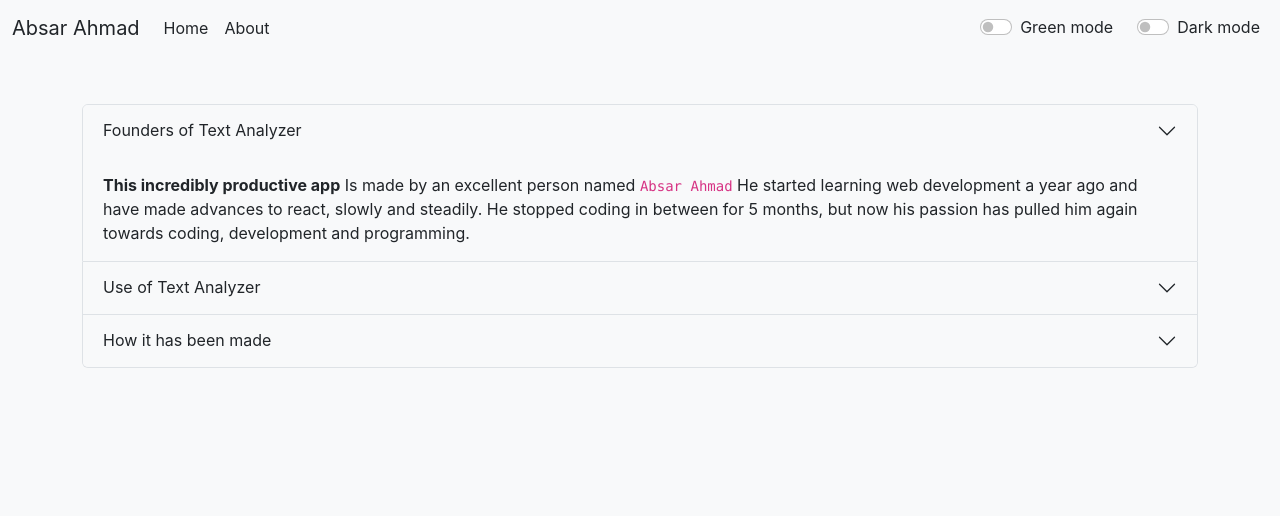
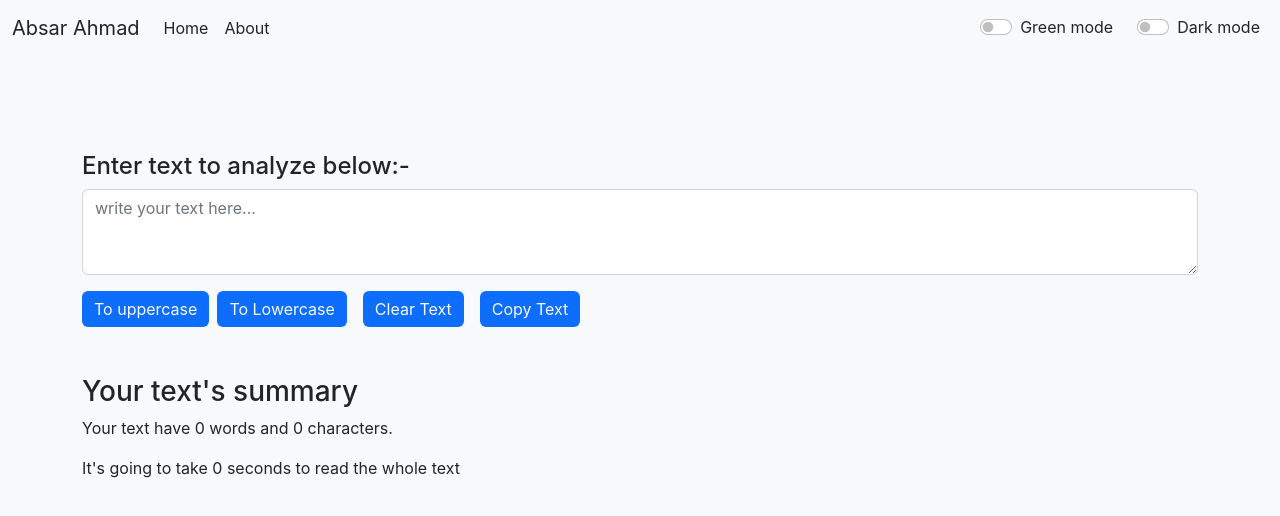
Before and after one commit to Absarr7/Text-Editor-ReactJS, a React (Create React App) app: page /about in a window 1280 px wide. Shown: the top 516 px of the page. Built offline with nearby package versions, Linux system fonts and the light colour scheme.

Commit message:
text editor

```diff
--- a/src/App.js
+++ b/src/App.js
@@ -2,18 +2,8 @@ import './App.css';
 
 import Navbar from './components/Navbar';
 import About from './components/About';
-import Alerts from './components/Alerts';
 import TextUtils from './components/TextUtiils';
 import React, { useState } from 'react'
-
-
-import {
-  createBrowserRouter,
-  Route,
-  Router,
-  RouterProvider,
-  Routes,
-} from "react-router-dom";
 
 
 function App() {
@@ -41,10 +31,7 @@ function App() {
   return (
     <>
     <Navbar title="Absar Ahmad" mode={mode} toggleMode={toggleMode} greenmode={greenmode} toggleGreenMode={toggleGreenMode}/>
-    <Routes>
-      <Route exact path="/" element={<TextUtils  mode={mode} toggleMode={toggleMode}/>}/>
-      <Route exact path="/about" element={<About mode={mode} toggleMode={toggleMode}/>}/>
-    </Routes>
+    <TextUtils  mode={mode} toggleMode={toggleMode}/>
     </>
   );
 }
--- a/src/components/About.js
+++ /dev/null
@@ -1,51 +0,0 @@
-import React from 'react'
-
-export default function About(props) {
-
-    return (
-    <>
-    <div className={`acc  py-5 bg-${props.mode}`}>
-    <div className={`container bg-${props.mode}`}>
-    <div className="accordion" id="accordionExample">
-  <div className={`accordion-item bg-${props.mode}`}>
-    <h2 className="accordion-header" id="headingOne">
-      <button className={`accordion-button collapsed bg-${props.mode} text-${props.mode==='light'?'dark':'light'}`} type="button" data-bs-toggle="collapse" data-bs-target="#collapseOne" aria-expanded="true" aria-controls="collapseOne">
-        Founders of Text Analyzer
-      </button>
-    </h2>
-    <div id="collapseOne" className={`accordion-collapse collapse show text-${props.mode==='light'?'dark':'light'}`} aria-labelledby="headingOne" data-bs-parent="#accordionExample">
-      <div className="accordion-body">
-        <strong>This incredibly productive app</strong> Is made by an excellent person named <code>Absar Ahmad</code> He started learning web development a year ago and have made advances to react, slowly and steadily. He stopped coding in between for 5 months, but now his passion has pulled him again towards coding, development and programming.
-      </div>
-    </div>
-  </div>
-  <div className={`accordion-item bg-${props.mode}`}>
-    <h2 className="accordion-header" id="headingTwo">
-      <button className={`accordion-button collapsed bg-${props.mode} text-${props.mode==='light'?'dark':'light'}`} type="button" data-bs-toggle="collapse" data-bs-target="#collapseTwo" aria-expanded="false" aria-controls="collapseTwo">
-        Use of Text Analyzer
-      </button>
-    </h2>
-    <div id="collapseTwo" className={`accordion-collapse collapse text-${props.mode==='light'?'dark':'light'}`} aria-labelledby="headingTwo" data-bs-parent="#accordionExample">
-      <div className="accordion-body" >
-        <strong>Text analyzer is an insanely productive app</strong> That helps it's users to convert their text to uppercase, lowercase. It has the ability to count the characters and words in a given text.
-      </div>
-    </div>
-  </div>
-  <div className={`accordion-item bg-${props.mode}`}>
-    <h2 className="accordion-header" id="headingThree">
-      <button className={`accordion-button collapsed bg-${props.mode} text-${props.mode==='light'?'dark':'light'}`} type="button" data-bs-toggle="collapse" data-bs-target="#collapseThree" aria-expanded="false" aria-controls="collapseThree">
-        How it has been made
-      </button>
-    </h2>
-    <div id="collapseThree" className="accordion-collapse collapse" aria-labelledby="headingThree" data-bs-parent="#accordionExample">
-      <div className={`accordion-body text-${props.mode==='light'?'dark':'light'}`} >
-        <strong>I've put all my heart in building Text Analyzer</strong> <code>When there's a will, there's a way.</code> I used reactJS to build Text Analyzer, I used Bootstrap, hooks, States and routes to build this insane app. Enough of my stupid words, lol.
-      </div>
-    </div>
-  </div>
-</div>
-</div>
-</div>
-    </>
-  )
-}
--- a/src/components/Alerts.js
+++ /dev/null
@@ -1,9 +0,0 @@
-import React from 'react'
-
-export default function Alerts(props) {
-  return (
-    props.alert && <div class={`alert-${props.type}`} role="alert">
-    <strong>{props.alert.type}</strong>: {props.alert.msg};
-    </div>
-  )
-}
--- a/src/components/Navbar.js
+++ b/src/components/Navbar.js
@@ -1,5 +1,4 @@
 import React from 'react'
-import { Link } from 'react-router-dom'
 
 export default function Navbar(props) {
   return (
@@ -13,11 +12,11 @@ export default function Navbar(props) {
     <div className="collapse navbar-collapse" id="navbarSupportedContent">
       <ul className="navbar-nav me-auto mb-2 mb-lg-0">
         <li className="nav-item" >
-          <Link className={`nav-link active text-${props.mode==='light'?'dark':'light'}`}  to="/ " aria-current="page" >Home</Link>
+          <a className={`nav-link active text-${props.mode==='light'?'dark':'light'}`}>Home</a>
         </li>
         <li className="nav-item">
         <a>
-          <Link className={`nav-link text-${props.mode==='light'?'dark':'light'}`} to="/about">About</Link>
+          <a className={`nav-link text-${props.mode==='light'?'dark':'light'}`}>About</a>
           </a>
         </li>
       </ul>
```
